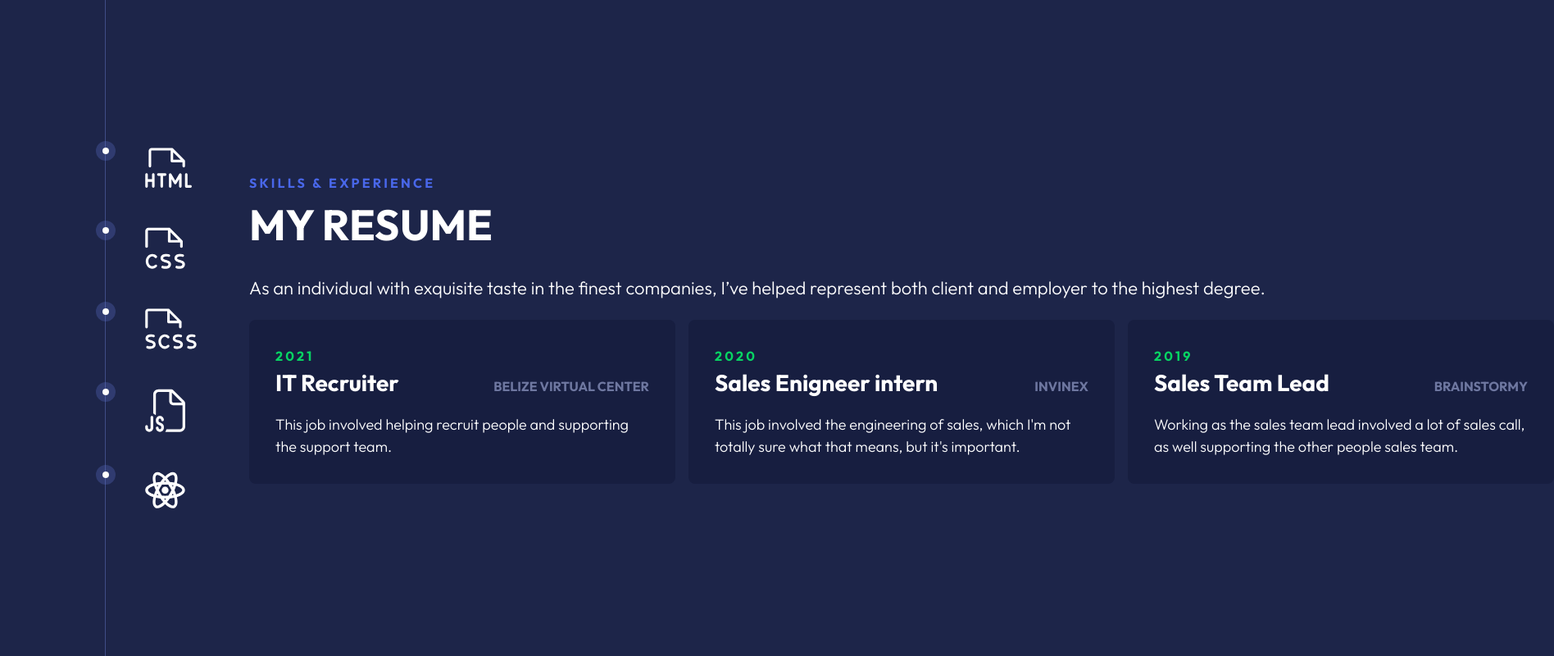
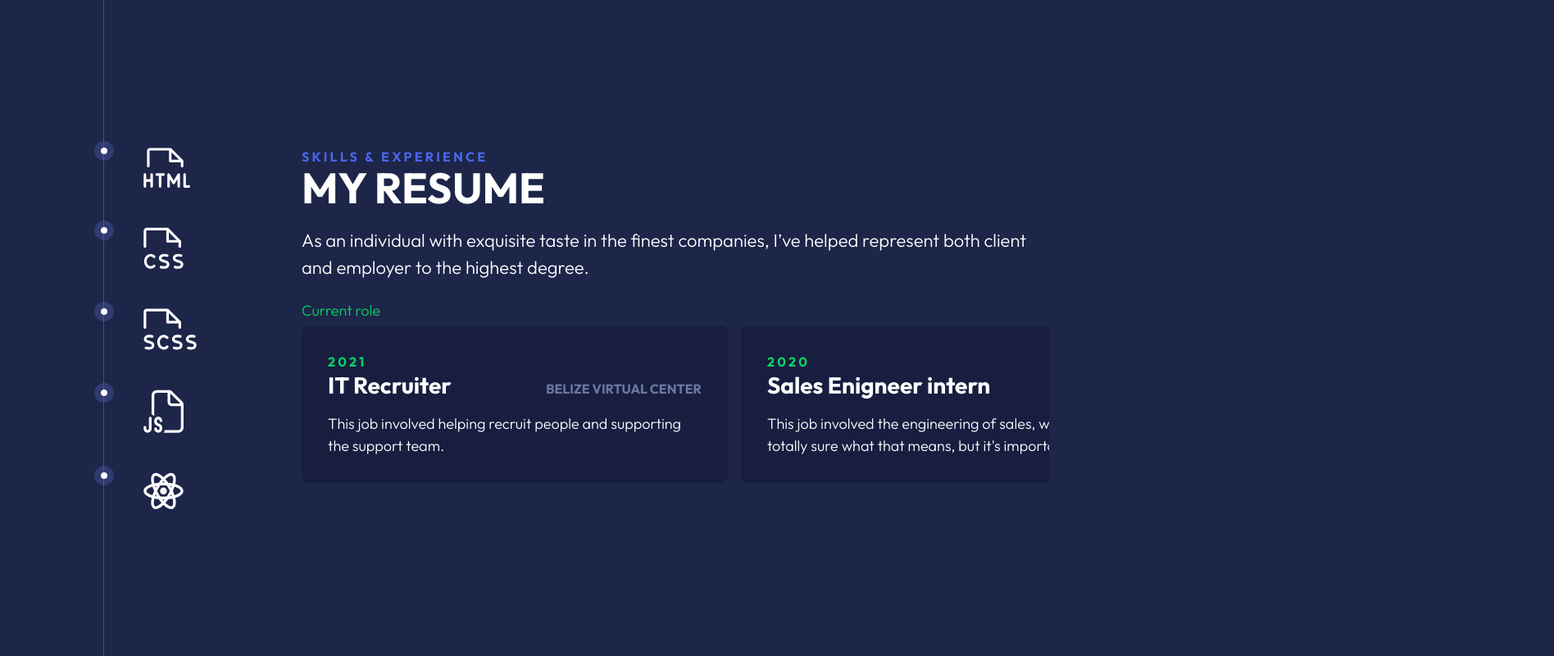
Before and after one commit to kam33l/following-KevinPowell-resumePage, a plain HTML site: page index.html in a window 1280 px wide. Shown: the whole page at 82% size, 1896 px wide, since content can reach past the window. Drawn offline with Linux system fonts and the light colour scheme.

Commit message:
Update CSS code and README file

```diff
--- a/style.css
+++ b/style.css
@@ -19,7 +19,7 @@
     --fs-400: 1.125rem;
     --fs-500: 1.375rem;
     --fs-600: 1.75rem;
-    --fs-700: 3.25rem;
+    --fs-700: clamp(2rem, 10vw - 0.5rem, 3.25rem);
 }
 
 *,
@@ -53,9 +53,13 @@ body {
 }
 
 .main-grid {
+    --_aside-width: clamp(7.5rem, 20vw, 15rem);
+    --_main-width: 1fr;
+    --_gap_size: 10vw;
+
     display: grid;
-    grid-template-columns: 15rem 1fr;
-    gap: clamp(3rem, 5vw, 6rem);
+    grid-template-columns: var(--_aside-width) var(--_main-width);
+    gap: var(--_gap_size);
     /* This property fill in holes in the grid */
     grid-auto-flow: dense;
     align-items: center;
@@ -67,12 +71,16 @@ body {
 
 main {
     /*Column order in grid view*/
+    padding-block: 2rem;
     grid-column: 2;
+    width: calc(100vw - var(--_aside-width) - var(--_gap_size));
 }
 
 aside {
     grid-column: 1;
     align-self: stretch;
+    display: flex;
+    justify-content: end;
 }
 
 .eyebrow {
@@ -88,16 +96,41 @@ aside {
     font-size: var(--fs-700);
     text-transform: uppercase;
     margin: 0;
+    line-height: 1;
 }
 
 .intro {
     font-size: var(--fs-500);
+    max-width: 65ch;
 }
 
 .job-experience {
     display: grid;
+    justify-content: start;
     gap: 1rem;
     grid-auto-flow: column;
+    overflow-x: auto;
+    padding-block: 2rem;
+    scrollbar-color: var(--clr-primary-800) var(--clr-accent-400);
+    position: relative;
+}
+
+.job-experience::-webkit-scrollbar {
+    height: 0.75rem;
+}
+
+.job-experience::-webkit-scrollbar-track {
+    background-color: var(--clr-primary-800);
+}
+
+.job-experience::-webkit-scrollbar-thumb {
+    background-color: var(--clr-accent-400);
+    border-radius: 100vw;
+}
+
+.job-experience::after {
+    content: '';
+    width: 2rem;
 }
 
 .job {
@@ -105,10 +138,19 @@ aside {
     border-radius: 0.5rem;
     padding: 2rem;
     background: var(--clr-primary-800);
+
 }
 
 .job * {
     margin: 0;
+}
+
+.job:first-child::before {
+    content: "Current role";
+    position: absolute;
+    color: var(--clr-accent-400);
+    top: 0;
+    left: 0;
 }
 
 .year {
@@ -127,7 +169,7 @@ aside {
 
 .role {
     font-size: var(--fs-600);
-
+    line-height: 1.2;
 }
 
 .company {
@@ -142,7 +184,6 @@ aside {
     border-left: 1px solid var(--clr-primary-300);
     padding: 0;
     margin: 0;
-    margin-left: clamp(3rem, 10vw, 10rem);
     list-style: none;
     display: grid;
     align-content: center;
@@ -168,5 +209,4 @@ aside {
     background-color: var(--clr-neutral-100);
     background: var(--clr-neutral-100);
     border-radius: 50%;
-
 }
```
Also changed, not shown: 1 other file.
